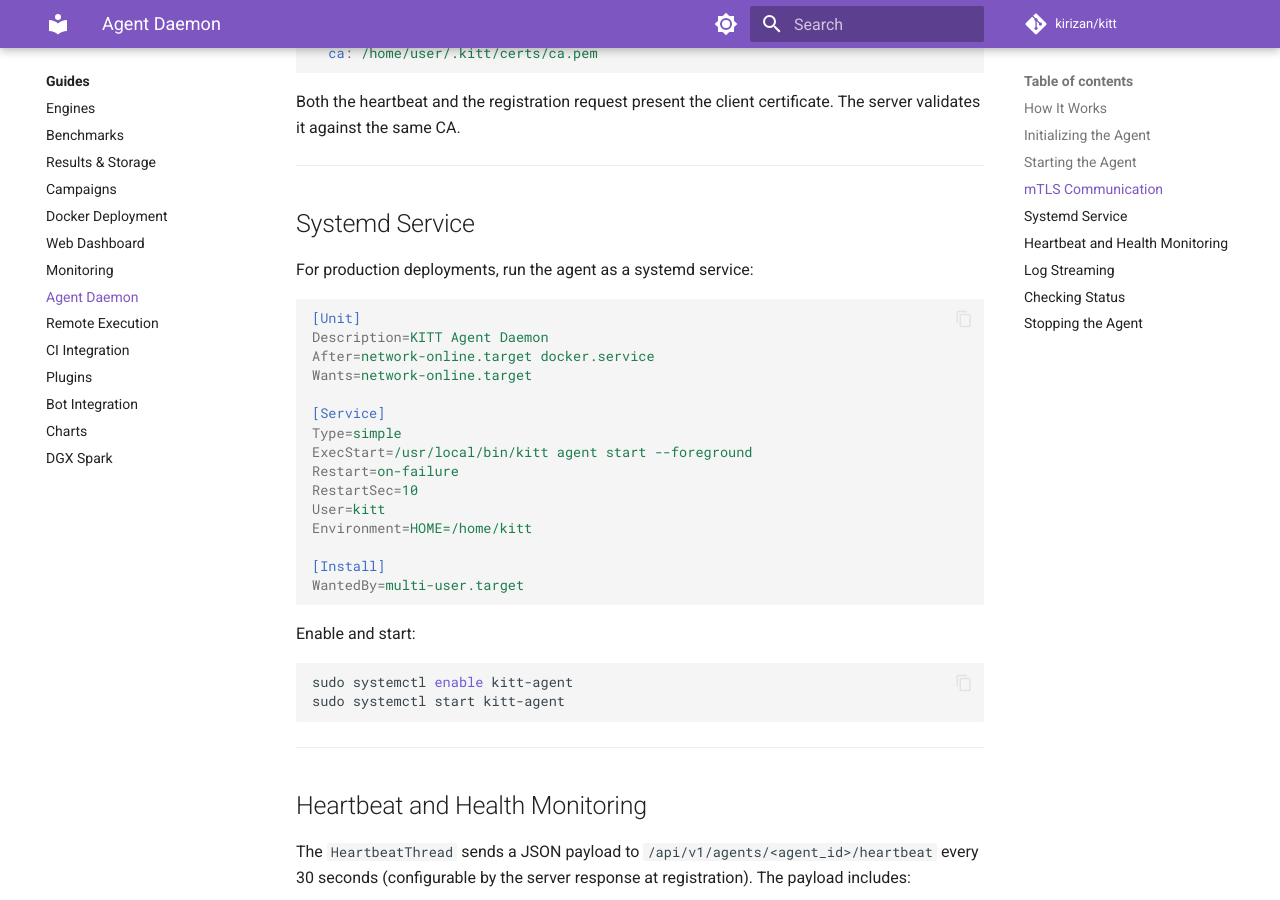
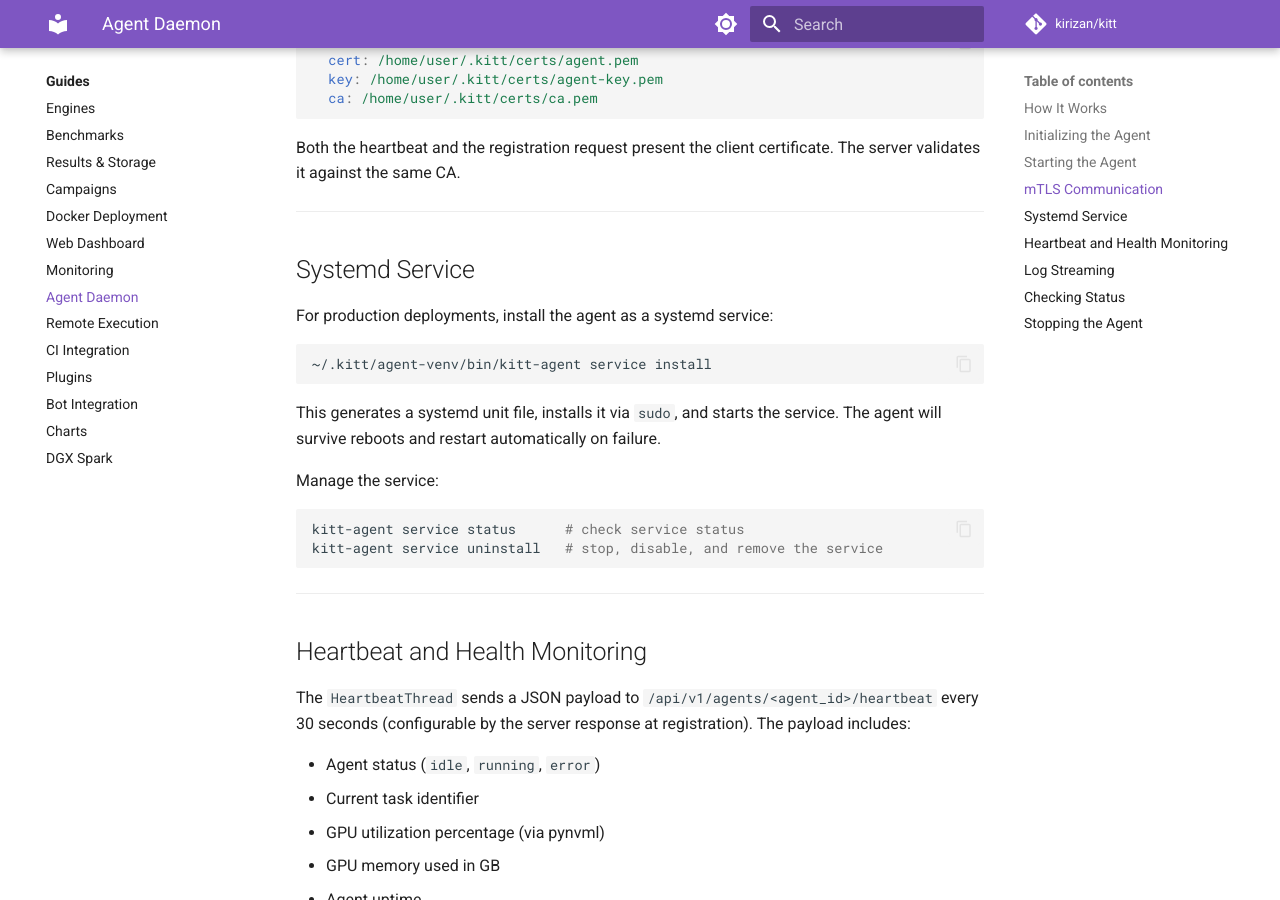
Before and after one commit to Kirizan/kitt, an MkDocs documentation site: the page built from docs/guides/agents.md, in a window 1280 px wide and 900 px high, scrolled down 1743 px. Built offline with MkDocs 1.6.1 and Material for MkDocs 9.7.7, drawn with Linux system fonts in a browser that asks for light colours; comment, search, counter and statistics services are not loaded; some of the changed text lies outside the part shown.

Commit message:
Allow empty auth token and improve agent documentation (#22)
Allow empty auth token and improve agent documentation

````diff
--- a/docs/guides/agents.md
+++ b/docs/guides/agents.md
@@ -79,31 +80,20 @@ The server validates it against the same CA.
 
 ## Systemd Service
 
-For production deployments, run the agent as a systemd service:
+For production deployments, install the agent as a systemd service:
 
-```ini
-[Unit]
-Description=KITT Agent Daemon
-After=network-online.target docker.service
-Wants=network-online.target
-
-[Service]
-Type=simple
-ExecStart=/usr/local/bin/kitt agent start --foreground
-Restart=on-failure
-RestartSec=10
-User=kitt
-Environment=HOME=/home/kitt
-
-[Install]
-WantedBy=multi-user.target
+```bash
+~/.kitt/agent-venv/bin/kitt-agent service install
 ```
 
-Enable and start:
+This generates a systemd unit file, installs it via `sudo`, and starts the
+service. The agent will survive reboots and restart automatically on failure.
+
+Manage the service:
 
 ```bash
-sudo systemctl enable kitt-agent
-sudo systemctl start kitt-agent
+kitt-agent service status      # check service status
+kitt-agent service uninstall   # stop, disable, and remove the service
 ```
 
 ---
````
Also changed, not shown: other parts of docs/guides/agents.md (+2 -1 lines), src/kitt/web/templates/agents/add.html (+30 -9 lines), 3 other files.
